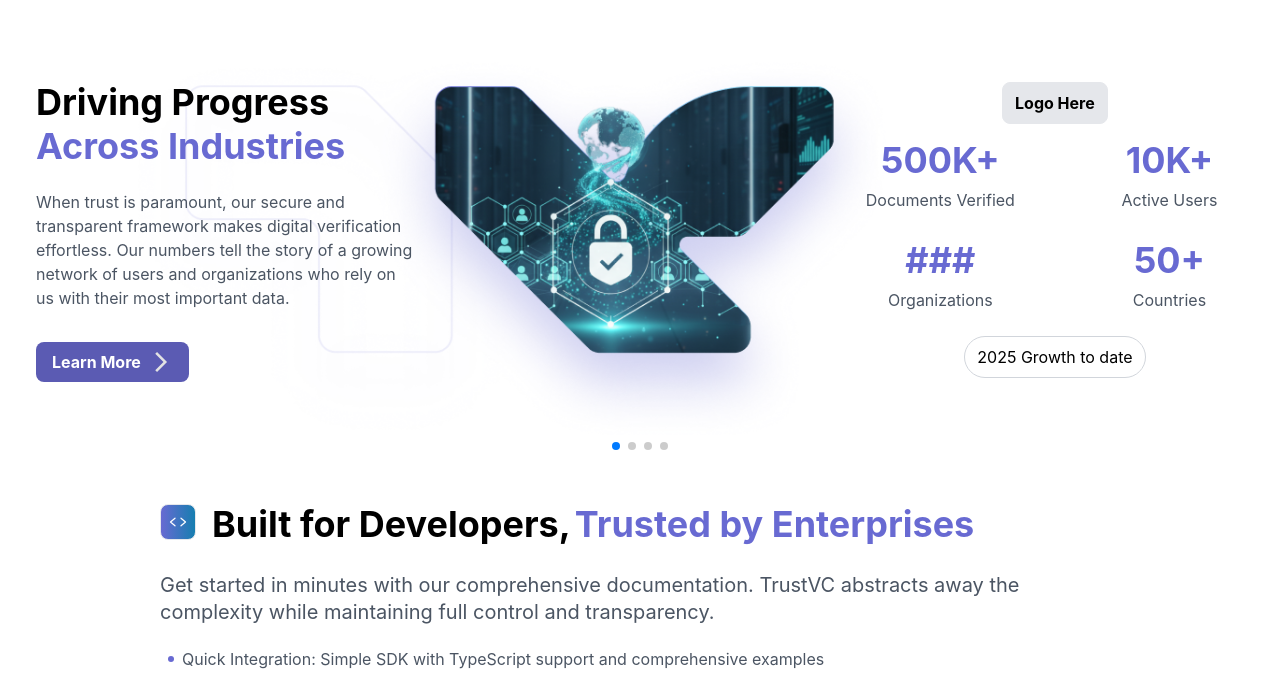
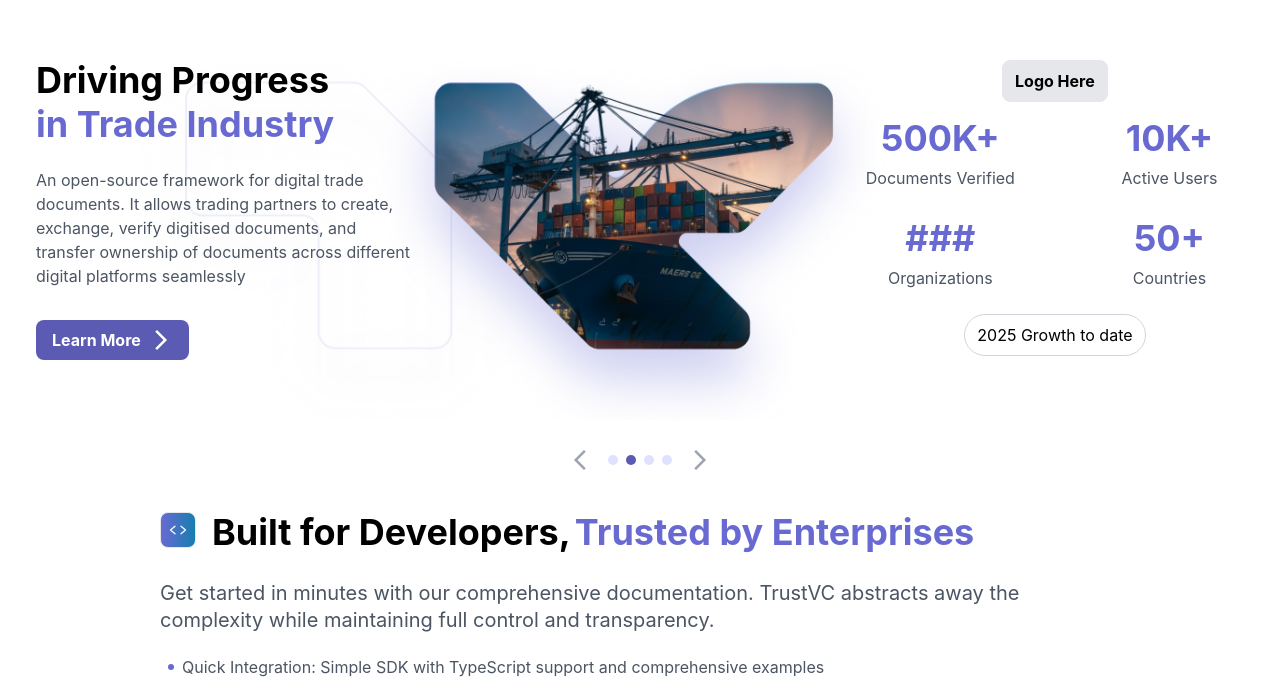
Before and after one commit to TrustVC/trustvc-website, a React (Vite) app: page / in a window 1280 px wide. Shown: the part 108-798 px from the top of the page. Built offline with nearby package versions, Linux system fonts and the light colour scheme.

Commit message:
implement carouselcontrolbar

```diff
--- a/src/common/icons/RightArrowIcon.tsx
+++ b/src/common/icons/RightArrowIcon.tsx
@@ -1,19 +1,16 @@
 import { SVGProps } from 'react'
 
-const CodeIcon = ({
-  fontSize = 24,
-  stroke = 'currentColor',
-  ...props
-}: SVGProps<SVGSVGElement>) => (
+const RightArrowIcon = ({ ...props }: SVGProps<SVGSVGElement>) => (
   <svg
     xmlns="http://www.w3.org/2000/svg"
     height="24px"
     viewBox="0 -960 960 960"
     width="24px"
-    fill="#e3e3e3"
+    fill="currentColor"
+    {...props}
   >
     <path d="m321-80-71-71 329-329-329-329 71-71 400 400L321-80Z" />
   </svg>
 )
 
-export default CodeIcon
+export default RightArrowIcon
--- a/src/components/Home/Carousel.tsx
+++ b/src/components/Home/Carousel.tsx
@@ -1,36 +1,38 @@
-import React from 'react';
-import { Swiper, SwiperSlide } from 'swiper/react';
-import 'swiper/css';
-import 'swiper/css/pagination';
-import 'swiper/css/navigation';
-import { Pagination } from 'swiper/modules';
-import LinkButton from '../../common/components/LinkButton';
-import RightArrowIcon from '../../common/icons/RightArrowIcon';
-import carouselData from '../../../public/data/carouselData.json';
+import { MutableRefObject, useRef } from 'react'
+
+import { Swiper, SwiperSlide } from 'swiper/react'
+import 'swiper/css'
+import 'swiper/css/pagination'
+import 'swiper/css/navigation'
+import { Navigation, Pagination, Autoplay } from 'swiper/modules'
+import type { Swiper as SwiperInstance } from 'swiper'
+import LinkButton from '../../common/components/LinkButton'
+import RightArrowIcon from '../../common/icons/RightArrowIcon'
+import carouselData from '../../data/carouselData.json'
 
 interface Stat {
-    value: string;
-    label: string;
+    value: string
+    label: string
 }
 
 interface ContentSection {
-    title: string;
-    subtitle: string;
-    description: string;
-    ctaUrl?: string;
+    title: string
+    subtitle: string
+    description: string
+    ctaUrl?: string
 }
 
 interface StatsGrid {
-    topLeft: Stat;
-    topRight: Stat;
-    bottomLeft: Stat;
-    bottomRight: Stat;
+    topLeft: Stat
+    topRight: Stat
+    bottomLeft: Stat
+    bottomRight: Stat
 }
 
 interface CarouselSlide {
-    content: ContentSection;
-    image: string;
-    stats?: StatsGrid;
+    content: ContentSection
+    image: string
+    stats?: StatsGrid
 }
 
 const StatDisplay = ({ value, label }: Stat) => (
@@ -42,15 +44,15 @@ const StatDisplay = ({ value, label }: Stat) => (
             <span>{label}</span>
         </div>
     </div>
-);
+)
 
 const ContentSection = ({
     title,
     subtitle,
     description,
-    ctaUrl
+    ctaUrl,
 }: ContentSection) => {
-    const isComingSoon = !ctaUrl;
+    const isComingSoon = !ctaUrl
 
     return (
         <div>
@@ -62,7 +64,7 @@ const ContentSection = ({
                 <span>{description}</span>
             </div>
             <LinkButton
-                href={ctaUrl || ""}
+                href={ctaUrl || ''}
                 className={`mt-3 w-fit items-center gap-2 bg-trustvc-button-purple text-white ${isComingSoon ? 'cursor-not-allowed opacity-50' : ''
                     }`}
             >
@@ -70,8 +72,8 @@ const ContentSection = ({
                 {!isComingSoon && <RightArrowIcon />}
             </LinkButton>
         </div>
-    );
-};
+    )
+}
 
 const StatsDisplay = ({ stats }: { stats: StatsGrid }) => (
     <div className="flex h-full flex-col items-center justify-center text-center font-avenir-medium">
@@ -81,14 +83,20 @@ const StatsDisplay = ({ stats }: { stats: StatsGrid }) => (
         <div className="mx-auto mt-4 grid w-fit grid-cols-2 items-center justify-items-center gap-x-20 gap-y-5">
             <StatDisplay value={stats.topLeft.value} label={stats.topLeft.label} />
             <StatDisplay value={stats.topRight.value} label={stats.topRight.label} />
-            <StatDisplay value={stats.bottomLeft.value} label={stats.bottomLeft.label} />
-            <StatDisplay value={stats.bottomRight.value} label={stats.bottomRight.label} />
+            <StatDisplay
+                value={stats.bottomLeft.value}
+                label={stats.bottomLeft.label}
+            />
+            <StatDisplay
+                value={stats.bottomRight.value}
+                label={stats.bottomRight.label}
+            />
         </div>
         <div className="mx-auto mt-4 w-fit rounded-full border border-gray-300 bg-white px-3 py-2">
             <span>2025 Growth to date</span>
         </div>
     </div>
-);
+)
 
 const ComingSoonPlaceholder = () => (
     <div className="flex h-full flex-col items-center justify-center text-center font-avenir-medium">
@@ -104,7 +112,7 @@ const ComingSoonPlaceholder = () => (
             </div>
         </div>
     </div>
-);
+)
 
 const StatsSection = ({ stats }: { stats?: StatsGrid }) => (
     <div className="flex h-full flex-col justify-center">
@@ -118,23 +126,27 @@ const StatsSection = ({ stats }: { stats?: StatsGrid }) => (
             </div>
         )}
     </div>
-);
+)
 
 const CarouselSlide = ({ content, image, stats }: CarouselSlide) => {
-    const focalX = 67;
-    const focalY = 45;
-    const translateX = 50 - focalX;
-    const translateY = 50 - focalY;
+    const focalX = 67
+    const focalY = 45
+    const translateX = 50 - focalX
+    const translateY = 50 - focalY
 
     return (
-        <div className="relative mx-auto max-w-[1280px] overflow-hidden px-6 py-10">
+        <div className="relative mx-auto max-w-[1280px] overflow-hidden px-6 pt-10">
             <div
                 className="relative mx-auto flex max-w-3xl items-center justify-center"
                 style={{
-                    transform: `translateX(${translateX}%) translateY(${translateY}%)`
+                    transform: `translateX(${translateX}%) translateY(${translateY}%)`,
                 }}
             >
-                <img src={image} alt="" className="max-h-full max-w-full object-contain" />
+                <img
+                    src={image}
+                    alt="hero-carousel-image"
+                    className="max-h-full max-w-full object-contain"
+                />
             </div>
             <div className="absolute top-1/2 left-0 right-0 z-10 flex -translate-y-1/2 items-stretch justify-between">
                 <div className="max-w-[420px] min-h-[320px] p-5">
@@ -150,28 +162,76 @@ const CarouselSlide = ({ content, image, stats }: CarouselSlide) => {
                 </div>
             </div>
         </div>
-    );
-};
+    )
+}
 
-const Carousel = () => (
-    <div className="mx-auto my-10 max-w-[1440px]">
+const CarouselControlBar = ({
+    swiperRef,
+}: {
+    swiperRef: MutableRefObject<SwiperInstance | null>
+}) => {
+    return (
+        <div
+            className="flex items-center justify-center gap-4"
+            style={{ width: 'fit-content', margin: '0 auto' }}
+        >
+            <button
+                onClick={() => swiperRef.current?.slidePrev()}
+                className="flex h-6 w-6 items-center justify-center text-gray-400 hover:text-trustvc-purple"
+            >
+                <div className="rotate-180">
+                    <RightArrowIcon />
+                </div>
+            </button>
+            <div
+                className="hero-carousel-pagination"
+                // Inline style to override default pagination styles
+                style={{
+                    display: 'flex',
+                    gap: '0.5rem',
+                    alignItems: 'center',
+                    justifyContent: 'center',
+                }}
+            />
+            <button
+                onClick={() => swiperRef.current?.slideNext()}
+                className="flex h-6 w-6 items-center justify-center text-gray-400 hover:text-trustvc-purple"
+            >
+                <RightArrowIcon />
+            </button>
+        </div>
+    )
+}
+
+const Carousel = () => {
+    const swiperRef = useRef<SwiperInstance | null>(null)
+
+    return (
+        <div className="mx-auto my-10 max-w-[1440px] flex flex-col gap-6">
+            <div>
                 <Swiper
+                    modules={[Pagination, Navigation, Autoplay]}
+                    autoplay={{ delay: 5000, disableOnInteraction: true }}
                     slidesPerView={1}
                     loop={true}
-            pagination={{ clickable: true }}
-            modules={[Pagination]}
+                    onSwiper={swiper => {
+                        swiperRef.current = swiper
+                    }}
+                    pagination={{
+                        clickable: true,
+                        el: '.hero-carousel-pagination',
+                    }}
                 >
                     {carouselData.items.map((item, index) => (
                         <SwiperSlide key={index}>
-                    <CarouselSlide
-                        content={item.content}
-                        image={item.image}
-                        stats={item.stats}
-                    />
+                            <CarouselSlide {...item} />
                         </SwiperSlide>
                     ))}
                 </Swiper>
             </div>
-);
+            <CarouselControlBar swiperRef={swiperRef} />
+        </div>
+    )
+}
 
-export default Carousel;
+export default Carousel
--- a/src/index.css
+++ b/src/index.css
@@ -10,3 +10,15 @@ body {
   -webkit-font-smoothing: antialiased;
   -moz-osx-font-smoothing: grayscale;
 }
+
+.hero-carousel-pagination .swiper-pagination-bullet {
+    background: #dfe1ff; /* gray-300 */
+    opacity: 1;
+    width: 10px;
+    height: 10px;
+    margin: 0 !important;
+}
+
+.hero-carousel-pagination .swiper-pagination-bullet-active {
+    background: #5B5BB3; /* your purple color */
+}
```
Also changed, not shown: src/data/carouselData.json (line endings or trailing spaces). Lines whose indentation alone changed are shown as unchanged.
